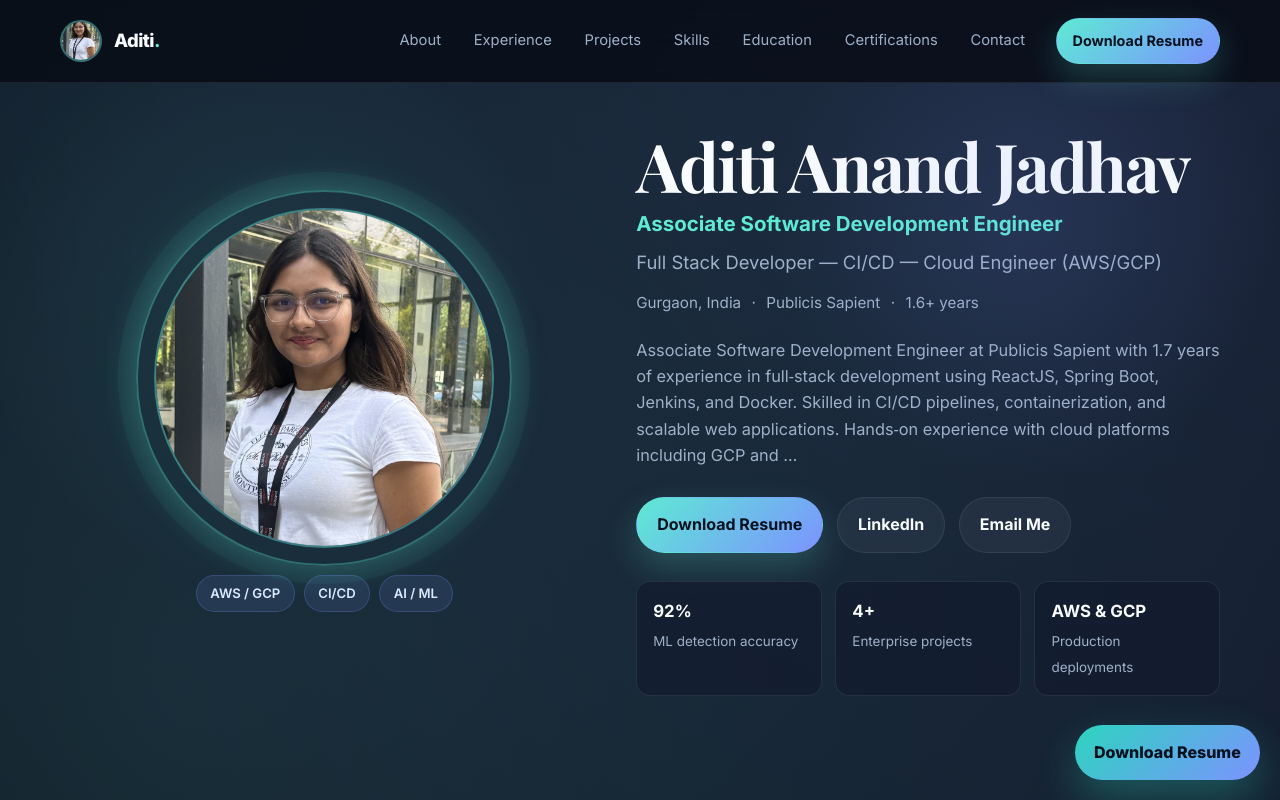
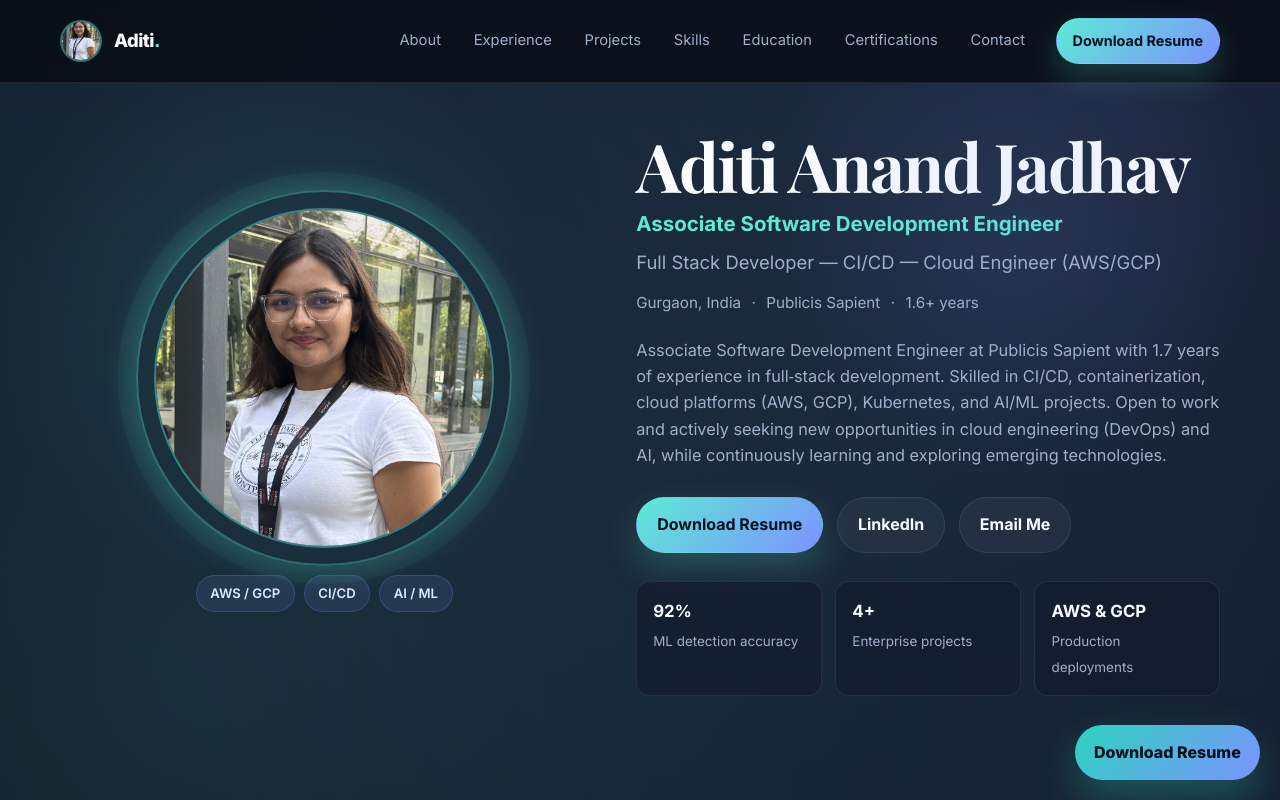
Before and after one commit to Aditiaj1429/AditiJadhav-Portfolio, a React (Vite) app: page / in a window 1280 px wide. Shown: the top 800 px of the page. Built offline with nearby package versions, Linux system fonts and the light colour scheme.

Commit message:
Update hero section summary

```diff
--- a/src/components/Hero.tsx
+++ b/src/components/Hero.tsx
@@ -29,7 +29,7 @@ export function Hero() {
             <span aria-hidden="true">·</span>
             <span>1.6+ years</span>
           </p>
-          <p className="hero-summary">{profile.summary.slice(0, 300)}…</p>
+          <p className="hero-summary">{profile.heroSummary}</p>
 
           <div className="hero-actions">
             <a
--- a/src/data/portfolio.ts
+++ b/src/data/portfolio.ts
@@ -9,6 +9,8 @@ export const profile = {
   photoPath: import.meta.env.BASE_URL + "images/IMG_0508.jpeg",
 
   initials: "AAJ",
+  heroSummary:
+    "Associate Software Development Engineer at Publicis Sapient with 1.7 years of experience in full‑stack development. Skilled in CI/CD, containerization, cloud platforms (AWS, GCP), Kubernetes, and AI/ML projects. Open to work and actively seeking new opportunities in cloud engineering (DevOps) and AI, while continuously learning and exploring emerging technologies.",
   summary:
     "Associate Software Development Engineer at Publicis Sapient with 1.7 years of experience in full‑stack development using ReactJS, Spring Boot, Jenkins, and Docker. Skilled in CI/CD pipelines, containerization, and scalable web applications. Hands‑on experience with cloud platforms including GCP and AWS, Kubernetes orchestration, and production‑ready deployments. Contributed to backend API development, frontend engineering, and cloud deployment, while also leading AI‑driven projects in malware detection, computer vision, and machine learning. Currently open to work and ready for new opportunities — eager to apply expertise in full‑stack engineering, cloud technologies, DevOps, and AI to impactful projects.",
   resumePath: import.meta.env.BASE_URL + "resume/AditiJadhav-Resume.pdf",
```
